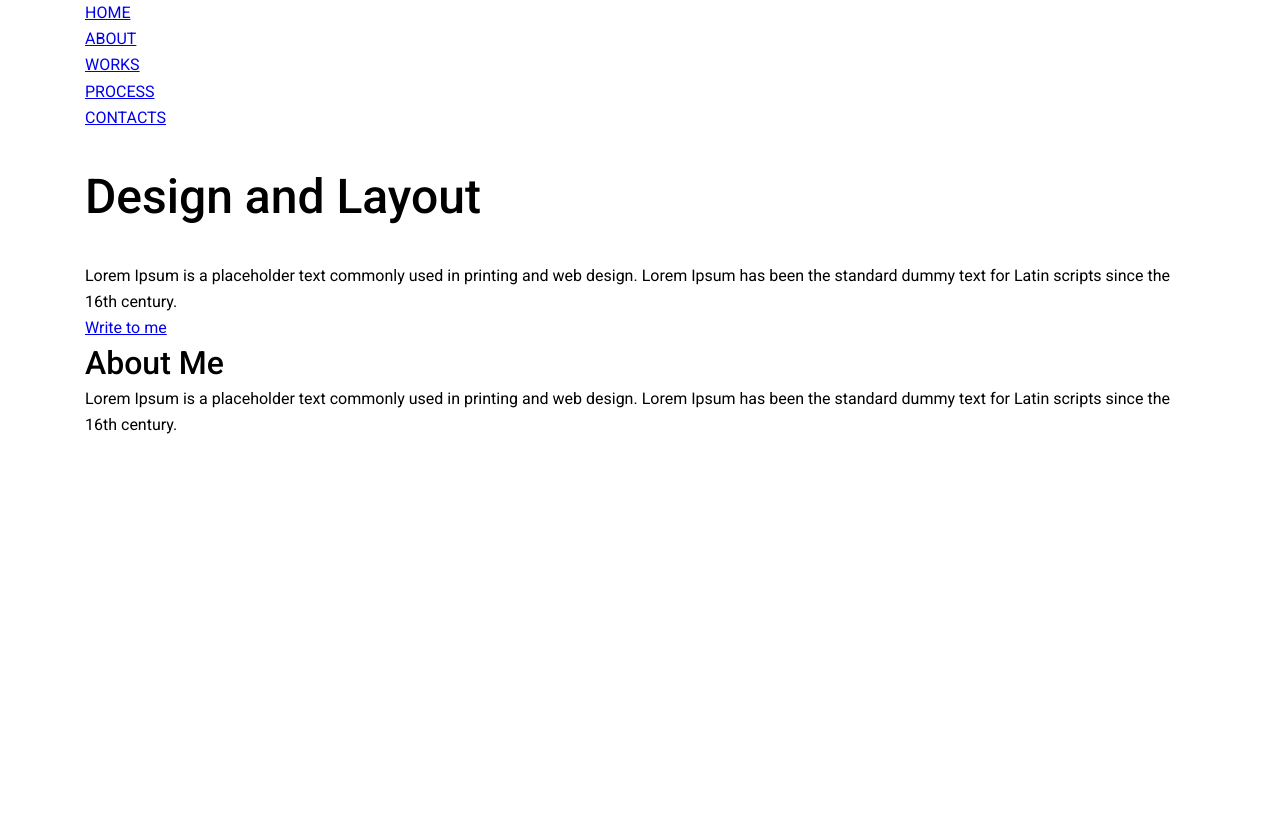
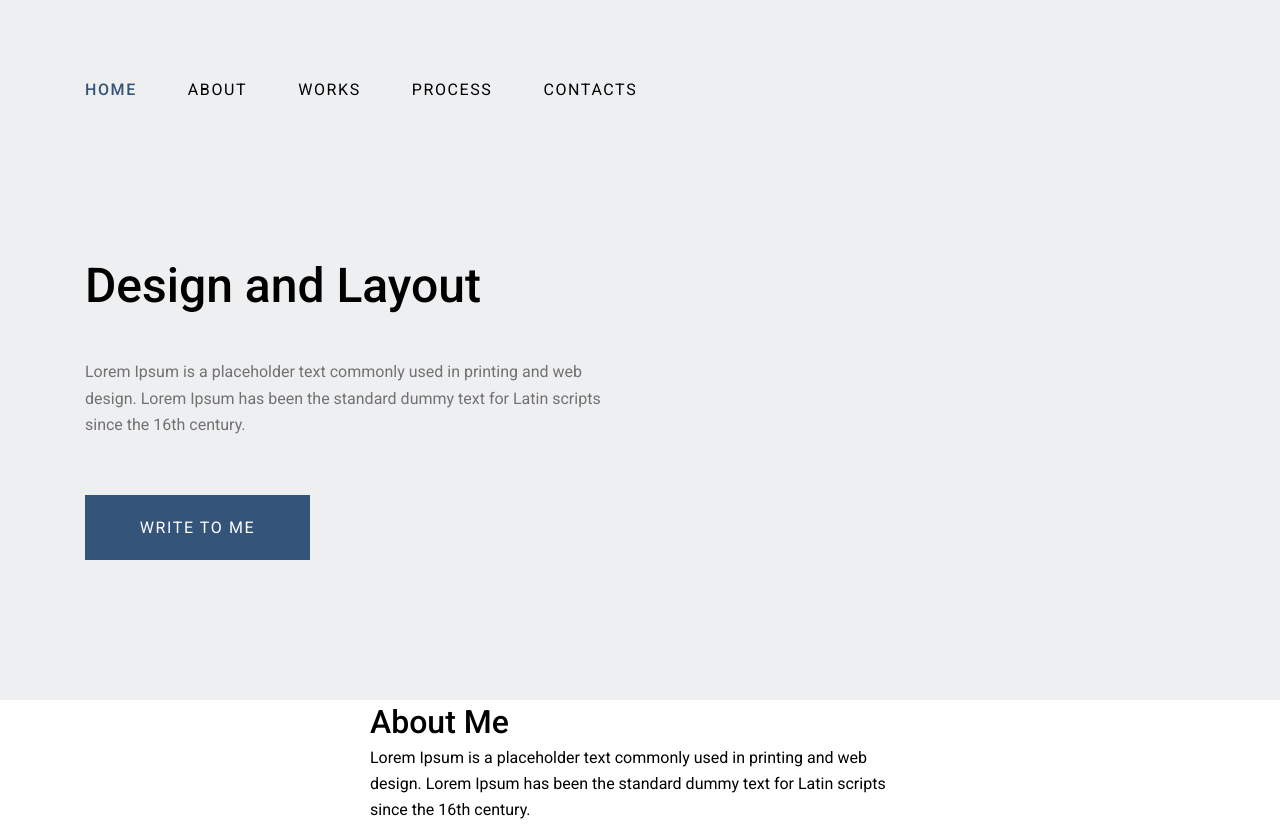
Before and after one commit to VLadBrusnyk/home-work-9.1, a web app: file index.html in a window 1280 px wide. Before the commit the page ends 434 px from the top, so only its background shows below. Run offline with its HTML, style and script files only (its server is not run), Linux system fonts and the light colour scheme.

Commit message:
Update styles.css with new CSS variables and styles; modify button text in index.html for consistency

```diff
--- a/assets/css/styles.css
+++ b/assets/css/styles.css
@@ -5,8 +5,17 @@
     --line-height: 1.64;
     --line-heigh-sm: 1.4;
 
+    --color-light-gray: #EEEFF1;
+    --color-dark-blue: #34547A;
+    --color-gray: #727272;
+    --color-white: #FFFFFF;
+    --color-black: #000000;
+
+    --letter-spacing: 0.1em;
+
     --container-primary: 1110px;
     --container-secondary: 540px;
+
 }
 
 * {
@@ -33,7 +42,77 @@ h2 {
     line-height: var(--line-heigh-sm);
 }
 
+a {
+    text-decoration: none;
+    color: var(--color-black);
+}
+
 .container {
     width: min(100% - 40px, var(--container-primary));
     margin-inline: auto;
 }
+.container--sm {
+    width: min(100% - 40px, var(--container-secondary));
+    margin-inline: auto;
+  }
+
+.header {
+    background-color: var(--color-light-gray);
+    padding-top: 69px;
+    padding-bottom: 140px;
+
+}
+.navbar {
+    margin-bottom: 141px;
+}
+
+.navbar__list {
+    display: flex;
+    gap: 27px;
+    margin-left: -0.75em;
+
+}
+.navbar__item {
+}
+.navbar__link {
+    display: block;
+    letter-spacing: var(--letter-spacing);
+    line-height: var(--line-heigh);
+    padding: 0.5em 0.75em;
+    text-transform: uppercase;
+}
+.navbar__link--active {
+    color: var(--color-dark-blue);
+    font-weight: 500;
+}
+.hero {
+    display: flex;
+    flex-direction: column;
+    align-items: flex-start;
+    max-width: var(--container-secondary);
+
+}
+.hero__title {
+    margin-bottom: 40px;
+    margin-top: 0;
+}
+.hero__description {
+    margin-bottom: 57px;
+    color : var(--color-gray);
+    line-height: var(--line-heigh);
+
+}
+.hero__button {
+    min-width: 225px;
+    min-height: 65px;
+    display: flex;
+    justify-content: center;
+    align-items: center;
+    text-transform: uppercase;
+    padding:  0.5em;
+    width: fit-content;
+    letter-spacing: var(--letter-spacing);
+    background-color: var(--color-dark-blue);
+    color : var(--color-white);
+
+}
--- a/index.html
+++ b/index.html
@@ -30,7 +30,7 @@
         <h1 class="hero__title">Design and Layout</h1>
         <p class="hero__description">Lorem Ipsum is a placeholder text commonly used in printing and web design. Lorem
           Ipsum has been the standard dummy text for Latin scripts since the 16th century.</p>
-        <a class="hero__button" href="#">Write to me</a>
+        <a class="hero__button" href="#">WRITE TO ME</a>
       </div>
     </div>
   </header>
@@ -44,6 +44,7 @@
           dummy text for Latin scripts since the 16th century.</p>
       </div>
     </section>
+  </main>
 
 </body>
 
```
